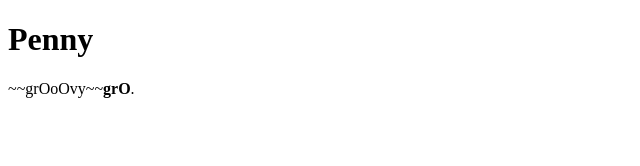
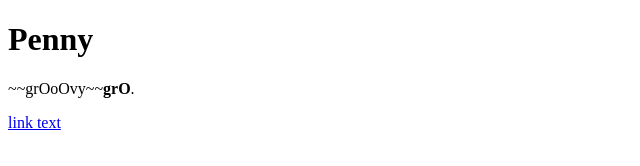
Before and after one commit to ps4147/exploringcs, a plain HTML site: page index.html in a window 1280 px wide. Shown: the full height of the page, 0-640 px from the left. Drawn offline with Linux system fonts and the light colour scheme.

Commit message:
Update index.html

```diff
--- a/index.html
+++ b/index.html
@@ -1,9 +1,10 @@
 <!DOCTYPE html>
 <html>
- <body>
+<body>
 	<h1>Penny</h1>
-	 <p>~~grOoOvy~~<b>grO</b>.</p>
+	<p>~~grOoOvy~~<b>grO</b>.</p>
 
+<a href="https://www.brandymelvilleusa.com">link text</a>
 
 
  </body>
```
